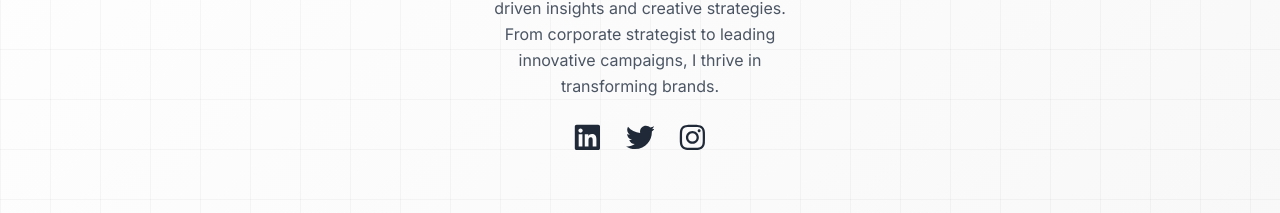
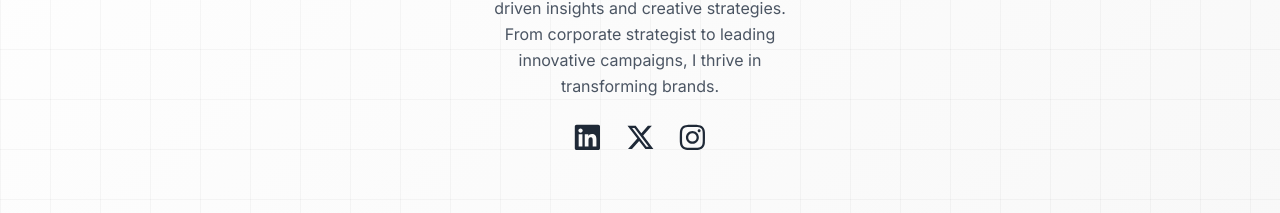
Before and after one commit to Mo-Ibra/jeremiah-portfolio, a Next.js app: page / in a window 1280 px wide. Shown: the part 7360-7573 px from the top of the page. Built offline with nearby package versions, Linux system fonts and the light colour scheme.

Commit message:
Fix Issues

```diff
--- a/components/About.js
+++ b/components/About.js
@@ -4,7 +4,8 @@ import Image from "next/image";
 
 import { aboutData } from "@/data/data";
 
-import { FaLinkedin, FaTwitter, FaInstagram } from "react-icons/fa";
+import { FaLinkedin, FaInstagram } from "react-icons/fa";
+import { FaXTwitter } from "react-icons/fa6";
 
 const About = () => {
   return (
@@ -53,7 +54,7 @@ const About = () => {
           rel="noopener noreferrer"
           aria-label="Twitter"
         >
-          <FaTwitter />
+          <FaXTwitter />
         </a>
         <a
           href="https://instagram.com"
--- a/components/Footer.js
+++ b/components/Footer.js
@@ -1,5 +1,6 @@
 import { useEffect, useState } from "react";
-import { FaLinkedin, FaTwitter, FaInstagram } from "react-icons/fa";
+import { FaLinkedin, FaInstagram } from "react-icons/fa";
+import { FaXTwitter } from 'react-icons/fa6';
 
 const Footer = () => {
   const [time, setTime] = useState("");
@@ -54,7 +55,7 @@ const Footer = () => {
             rel="noopener noreferrer"
             aria-label="Twitter"
           >
-            <FaTwitter />
+            <FaXTwitter />
           </a>
           <a
             href="https://instagram.com/your-instagram-profile"
```
Also changed, not shown: 1 other file (tests, documents, lock files or other folders).
